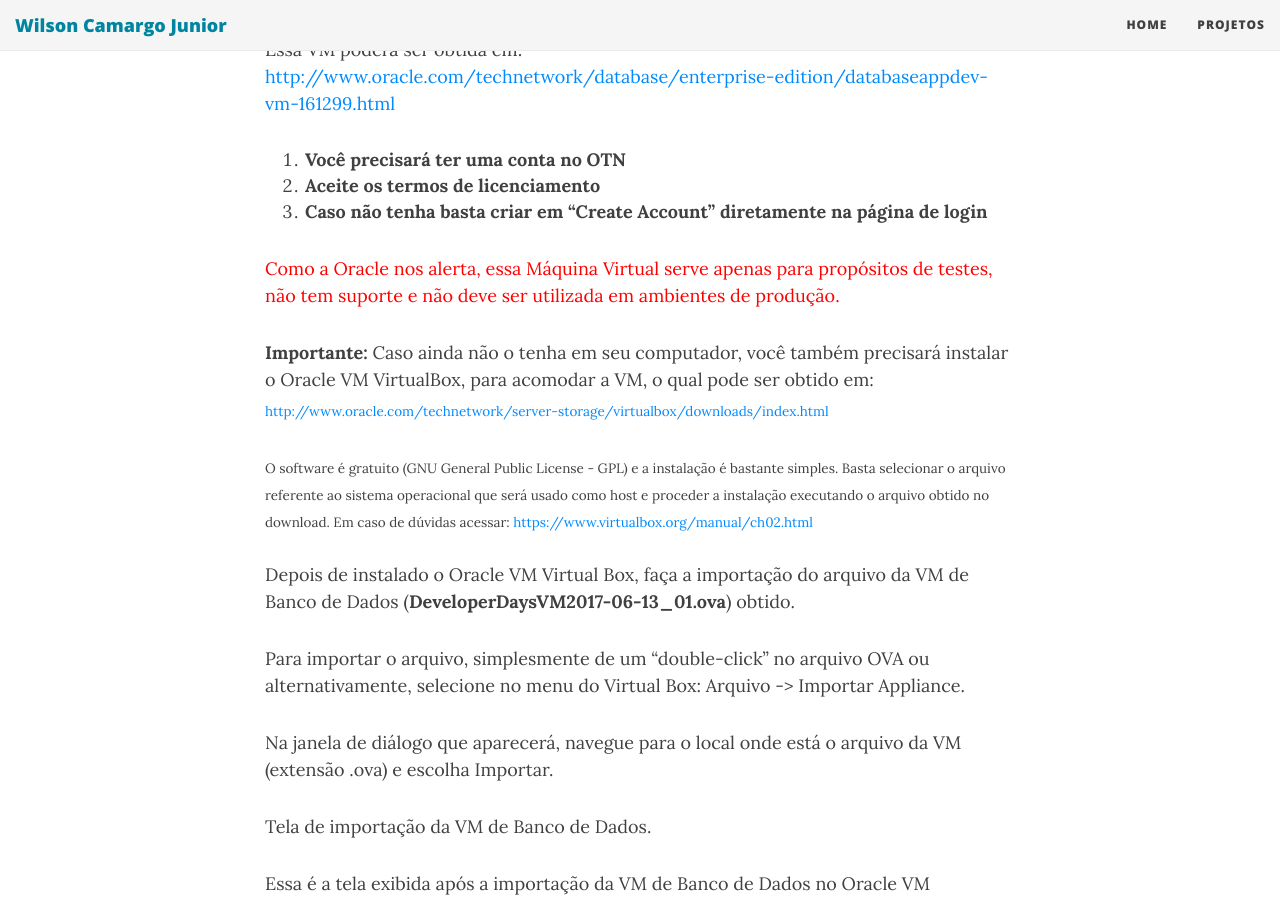
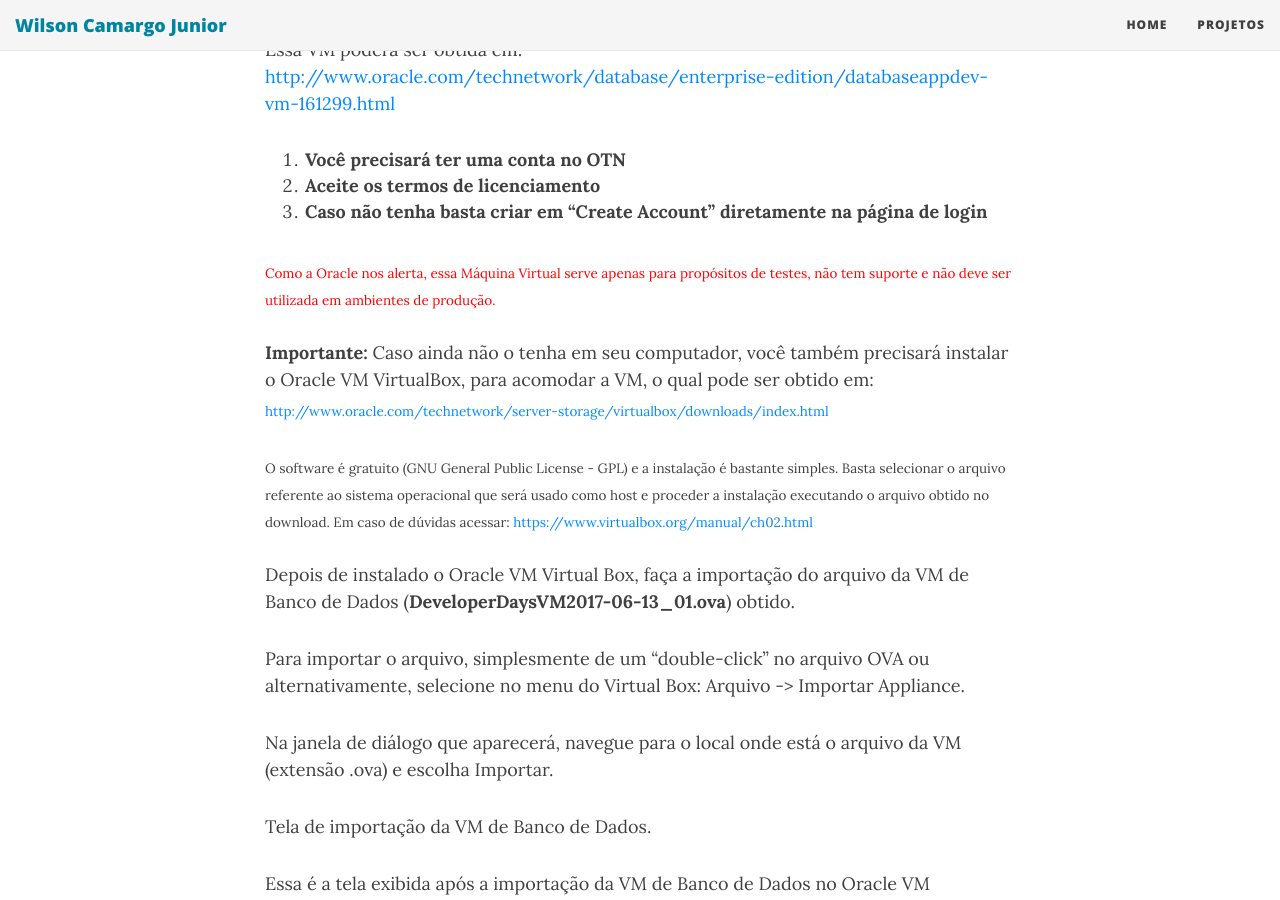
Before and after one commit to wilson-camargo-jr/teste, a Jekyll site: the page built from _posts/2018-06-17-ANN-ORE-P2.md, in a window 1280 px wide and 900 px high, scrolled down 1057 px. Built offline with Jekyll 4.4.1, drawn with Linux system fonts in a browser that asks for light colours; nearby versions of some CDN libraries.

Commit message:
Update 2018-06-17-ANN-ORE-P2.md

```diff
--- a/_posts/2018-06-17-ANN-ORE-P2.md
+++ b/_posts/2018-06-17-ANN-ORE-P2.md
@@ -21,7 +21,7 @@ Essa VM poderá ser obtida em:
 2.	**Aceite os termos de licenciamento**
 3.	**Caso não tenha basta criar em “Create Account” diretamente na página de login**
 
-<span style="color:red" size=2>Como a Oracle nos alerta, essa Máquina Virtual serve apenas para propósitos de testes, não tem suporte e não deve ser utilizada em ambientes de produção.</span>
+<span style="color:red"><sub>Como a Oracle nos alerta, essa Máquina Virtual serve apenas para propósitos de testes, não tem suporte e não deve ser utilizada em ambientes de produção.</sub></span>
 
 **Importante:**
 Caso ainda não o tenha em seu computador, você também precisará instalar o Oracle VM VirtualBox, para acomodar a VM, o qual pode ser obtido em:
```
